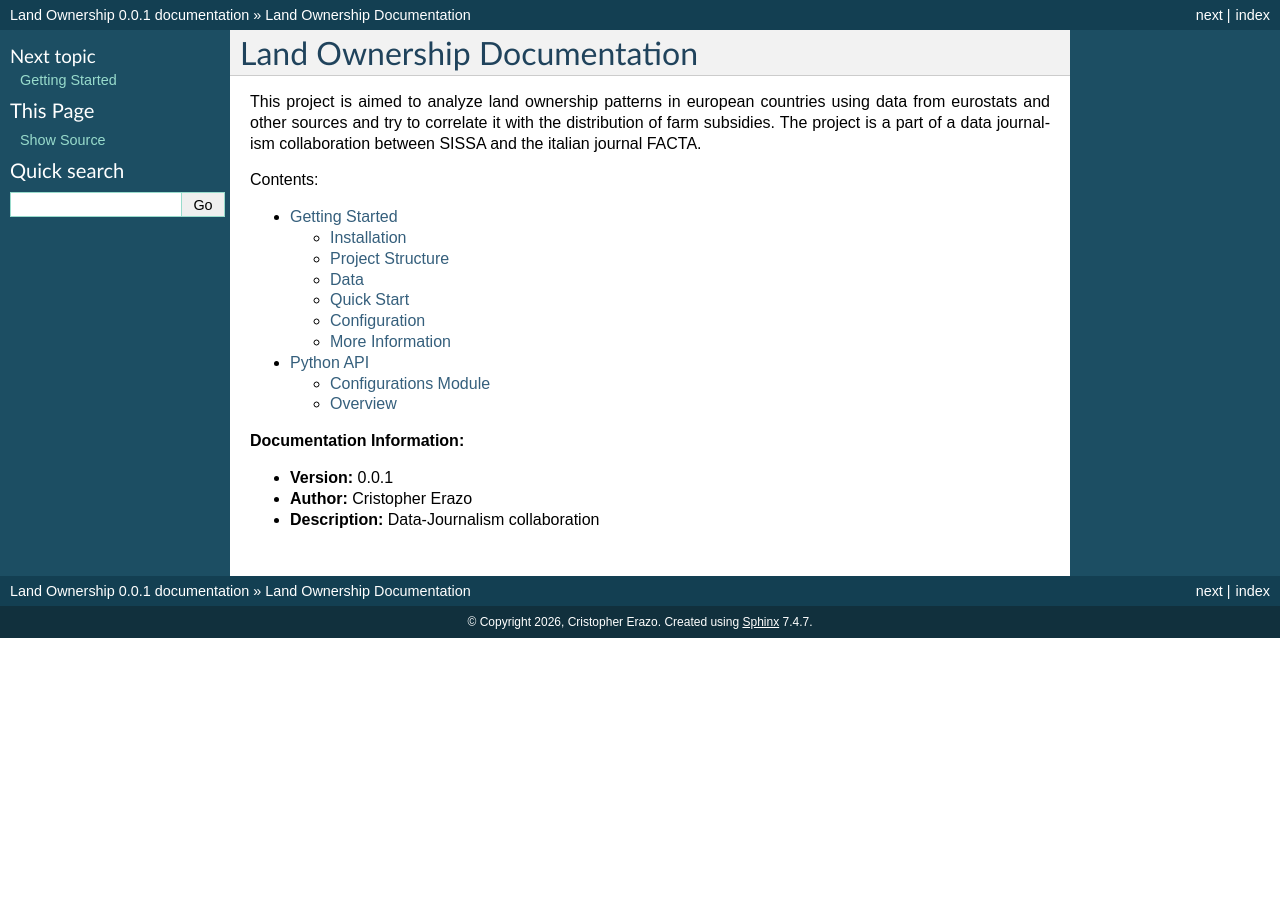
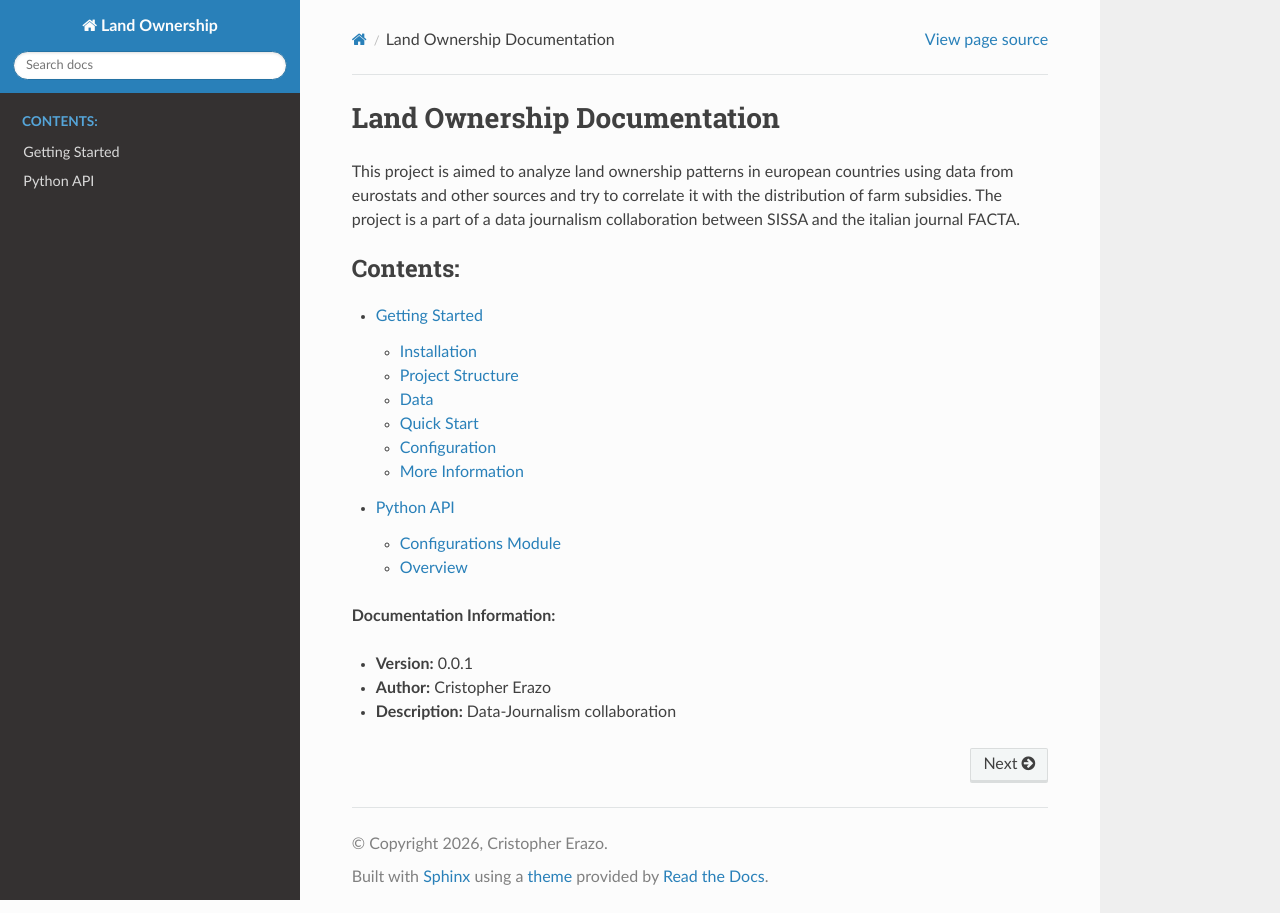
Before and after one commit to CristopherErazo/Land-Ownership, a Sphinx documentation site: the page built from docs/source/index.rst, in a window 1280 px wide. Built offline with Sphinx 7.4.7 and the Read the Docs theme 3.1.0, drawn with Linux system fonts in a browser that asks for light colours.

Commit message:
Fix missing files again

```diff
--- a/docs/source/conf.py
+++ b/docs/source/conf.py
@@ -34,7 +34,7 @@ napoleon_include_special_members = False
 # List of all different themes to try:
 list_themes = [ 'sphinx_rtd_theme', 'alabaster', 'classic', 'sphinxdoc', 'scrolls', 'agogo', 'traditional', 'nature', 'haiku', 'pyramid', 'bizstyle', 'furo' ]
 # HTML theme
-html_theme = list_themes[2]  # Change the index to try different themes
+html_theme = list_themes[0]  # Change the index to try different themes
 html_theme_options = {
     'logo_only': False,
 }
--- a/docs/source/modules.rst
+++ b/docs/source/modules.rst
@@ -12,4 +12,4 @@ This section documents the Python API of the Land Ownership project.
 Overview
 --------
 
-The modules are documented in detail in the API section above. Use the :doc:`api/land_ownership` for the main Land Ownership module and :doc:`api/configurations` for configuration utilities.
+The modules are documented in detail in the API section above. Use the for the main Land Ownership module and :doc:`api/configurations` for configuration utilities.
```
